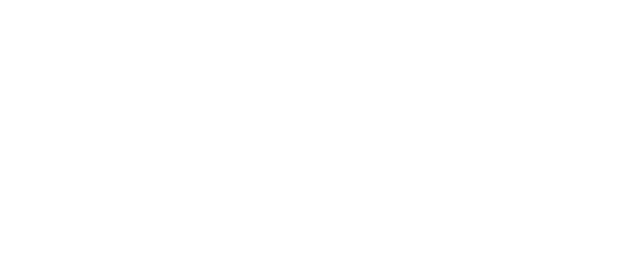
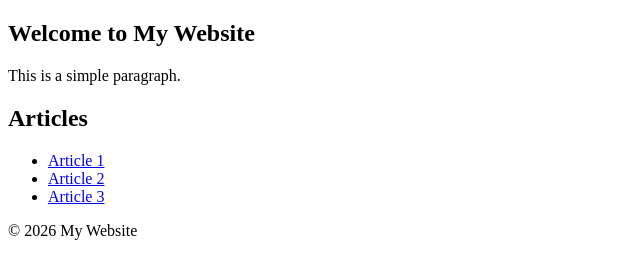
Before and after one commit to pyrozhok/demo, a plain HTML site: page index.html in a window 1280 px wide. Shown: the whole page, without its empty margins (0-640 px from the left). Drawn offline with Linux system fonts and the light colour scheme.

Commit message:
add content of home page

```diff
--- a/index.html
+++ b/index.html
@@ -5,5 +5,23 @@
     <meta name="viewport" content="width=device-width, initial-scale=1.0" />
     <title>Document</title>
   </head>
-  <body></body>
+  <body>
+    <main>
+      <section>
+        <h1>Welcome to My Website</h1>
+        <p>This is a simple paragraph.</p>
+      </section>
+      <section>
+        <h2>Articles</h2>
+        <ul>
+          <li><a href="#">Article 1</a></li>
+          <li><a href="#">Article 2</a></li>
+          <li><a href="#">Article 3</a></li>
+        </ul>
+      </section>
+      <footer>
+        <p>&copy; 2026 My Website</p>
+      </footer>
+    </main>
+  </body>
 </html>
```
